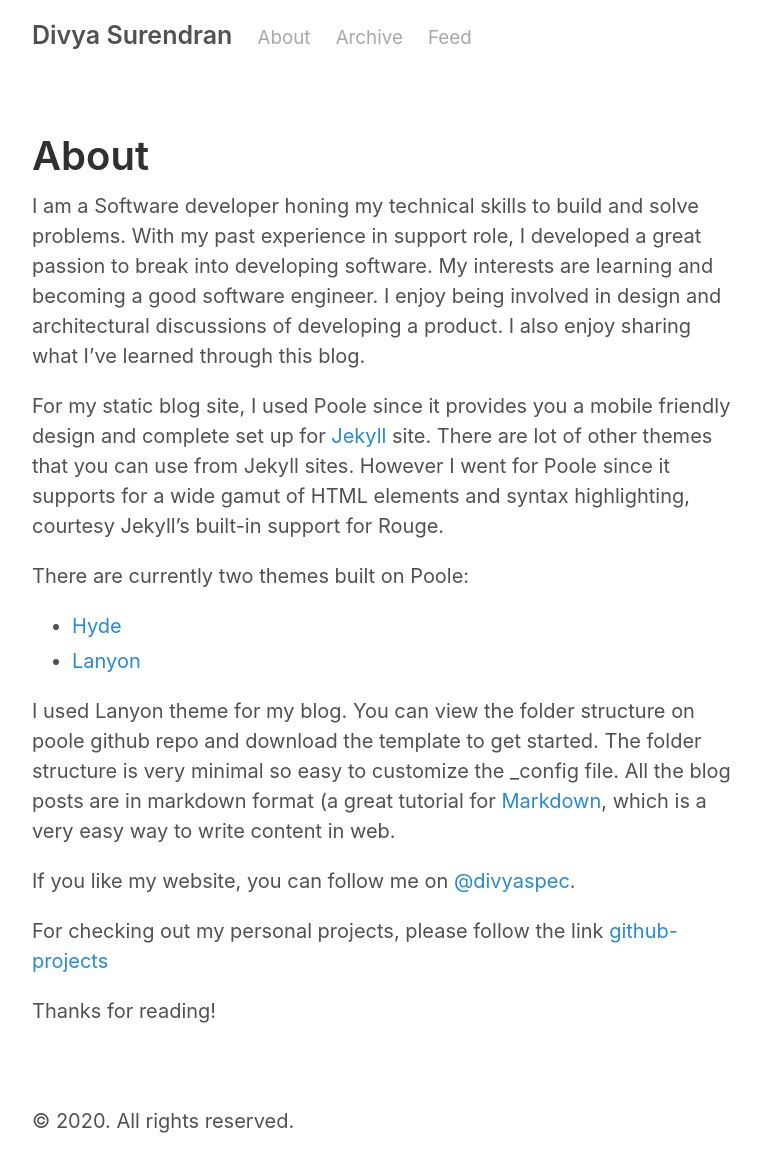
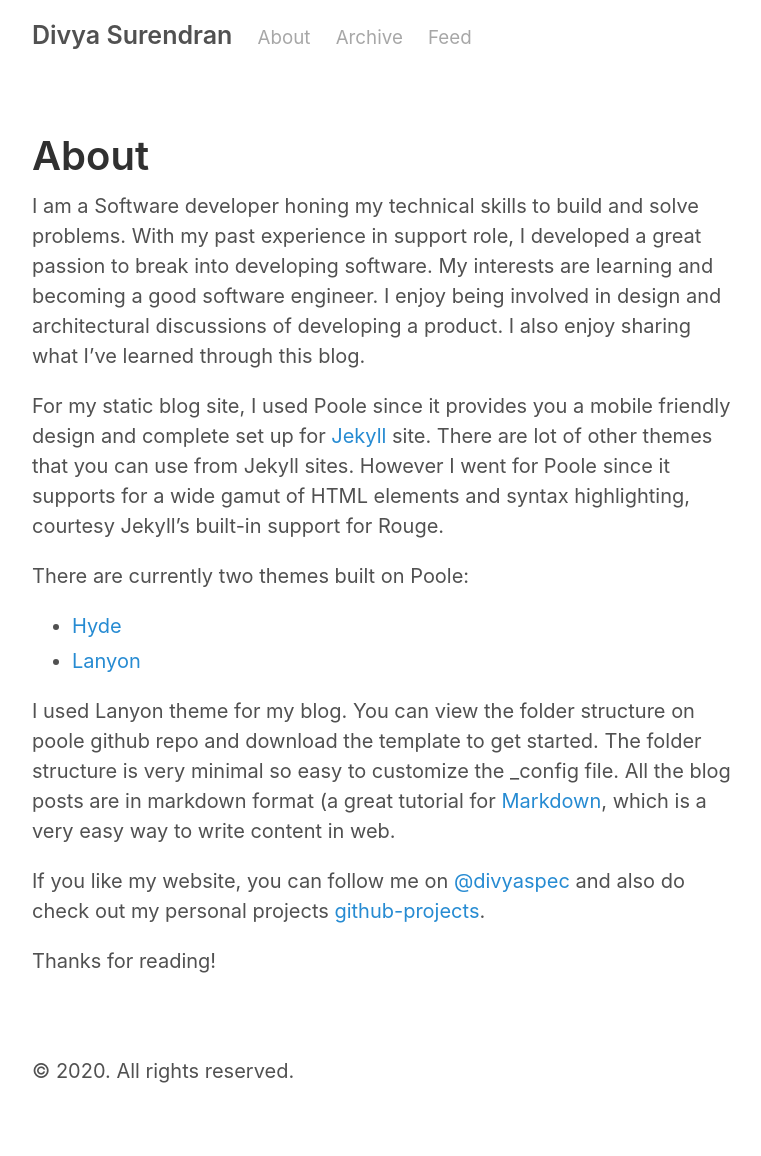
Before and after one commit to divyaspec/divyaspec.github.io, a Jekyll site: the page built from about.md, in a window 1280 px wide. Shown: the whole page, without its empty margins (258-1019 px from the left). Built offline with Jekyll 4.4.1, drawn with Linux system fonts in a browser that asks for light colours; after the commit the page ends 1106 px from its top, so only the background shows below that.

```diff
--- a/about.md
+++ b/about.md
@@ -14,9 +14,7 @@ There are currently two themes built on Poole:
 
 I used Lanyon theme for my blog. You can view the folder structure on poole github repo and download the template to get started. The folder structure is very minimal so easy to customize the \_config file. All the blog posts are in markdown format (a great tutorial for [Markdown](http://daringfireball.net/projects/markdown/), which is a very easy way to write content in web.
 
-If you like my website, you can follow me on [@divyaspec](https://twitter.com/divyaspec).
-
-For checking out my personal projects, please follow the link [github-projects](https://github.com/divyaspec)
+If you like my website, you can follow me on [@divyaspec](https://twitter.com/divyaspec) and also do check out my personal projects [github-projects](https://github.com/divyaspec).
 
 
 Thanks for reading!
```
Also changed, not shown: _posts/2020-02-12-Real-World-Software-Development.md (+0 -2 lines).
